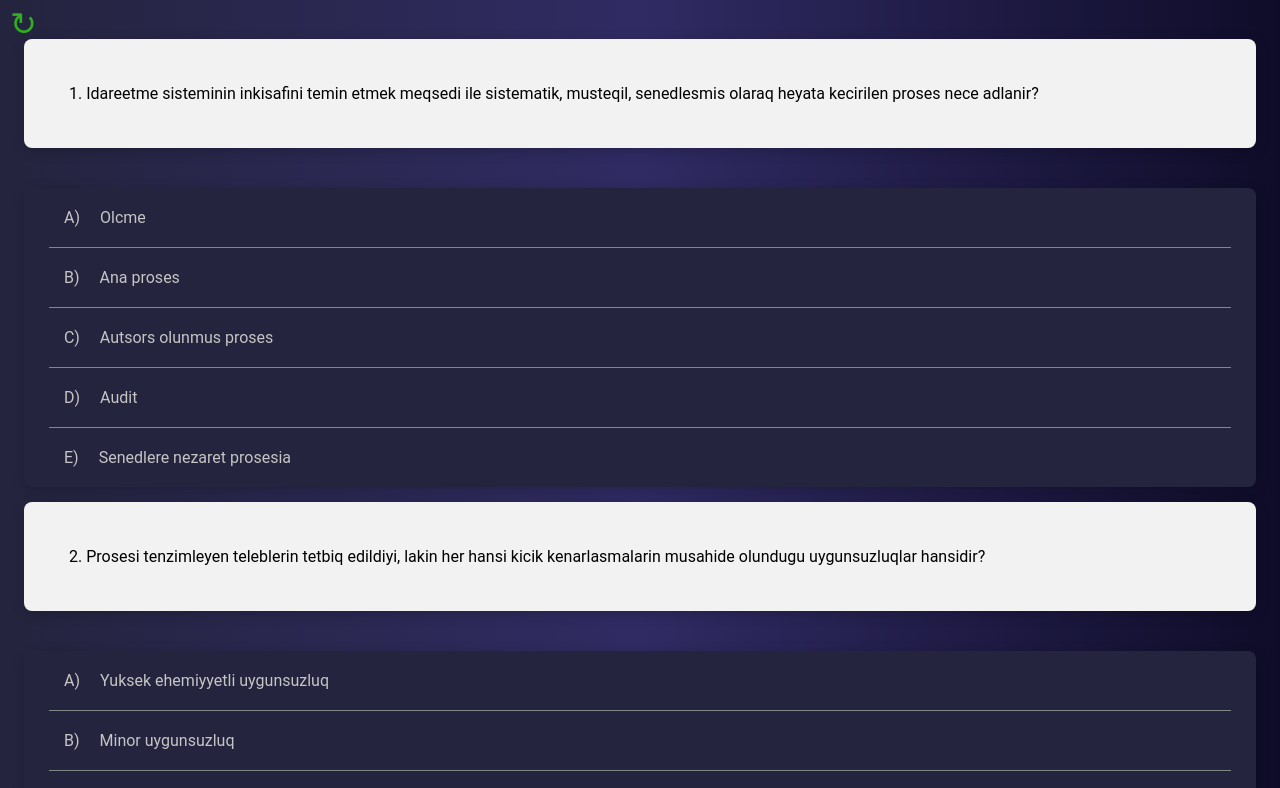
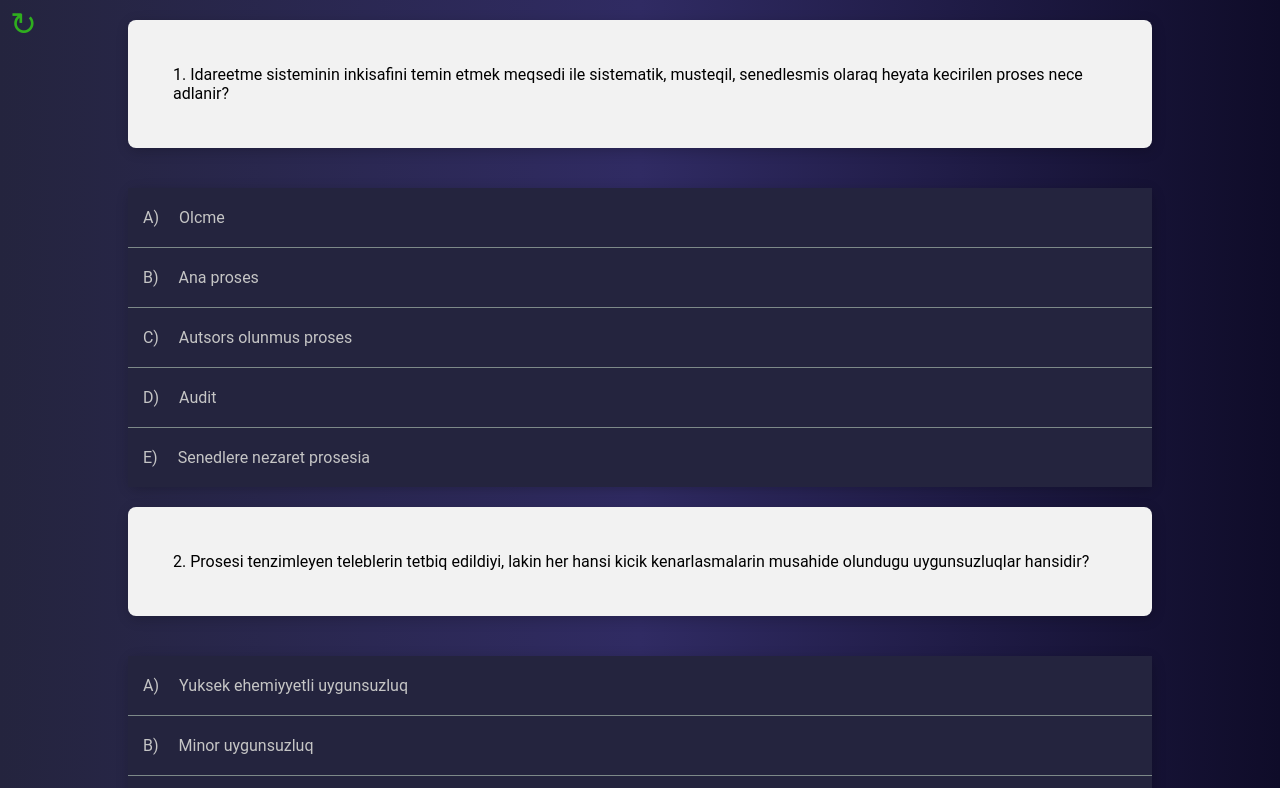
Before and after one commit to Emin-Teov/AuditTests, a plain HTML site: page index.html in a window 1280 px wide. Shown: the top 788 px of the page. Drawn offline with Linux system fonts and the light colour scheme.

Commit message:
restyle quesions style

```diff
--- a/style.css
+++ b/style.css
@@ -5,7 +5,6 @@
 }
 
 body {
-	padding:24px;
 	font-family:'Source Sans Pro', sans-serif;
 	margin:0;
     background: #0f0c29;
@@ -26,7 +25,6 @@ span.reload{
 
 .questions {
 	display:flex;
-    margin: 0 auto;
 	justify-content:center;
 	align-items:flex-start;
     flex-direction: column;
@@ -35,21 +33,26 @@ span.reload{
 
 .question-table{
     display: flex;
-    width: 100%;
     flex-direction: column;
     align-items: center;
-    padding-top: 15px;
+    width: 100vw;
+    max-width: 100vw;
+    min-width: 100vw;
+    padding-top: 20px;
+
 }
 
 .qt-question {
     padding: 45px;
     border: none;
-    width: 100%;
     max-width: 1240px;
     border-radius: 8px;
     box-shadow: 1px 3px 13px rgba(0,0,0,0.20);
     background-color: #f2f2f2;
     margin-bottom: 40px;
+    width: 80vw;
+    max-width: 80vw;
+    min-width: 76vw;
 }
 
 .qt-answers {
@@ -57,11 +60,11 @@ span.reload{
     border: none;
     border-radius: 8px;
     list-style: none;
-    padding: 0 25px;
-    max-width: 1240px;
     cursor: pointer;
-    width: 100%;
     box-shadow: 1px 3px 13px rgba(0,0,0,0.20);
+    width: 80vw;
+    max-width: 80vw;
+    min-width: 76vw;
 }
 
 .qt-answer {
@@ -72,6 +75,9 @@ span.reload{
     padding: 20px 15px;
     background-color: #24243e;
     color: #c5c5c5;
+    width: 80vw;
+    max-width: 80vw;
+    min-width: 76vw;
 }
 .qt-answer:hover {
     background-color: #3a3a5e;
```
